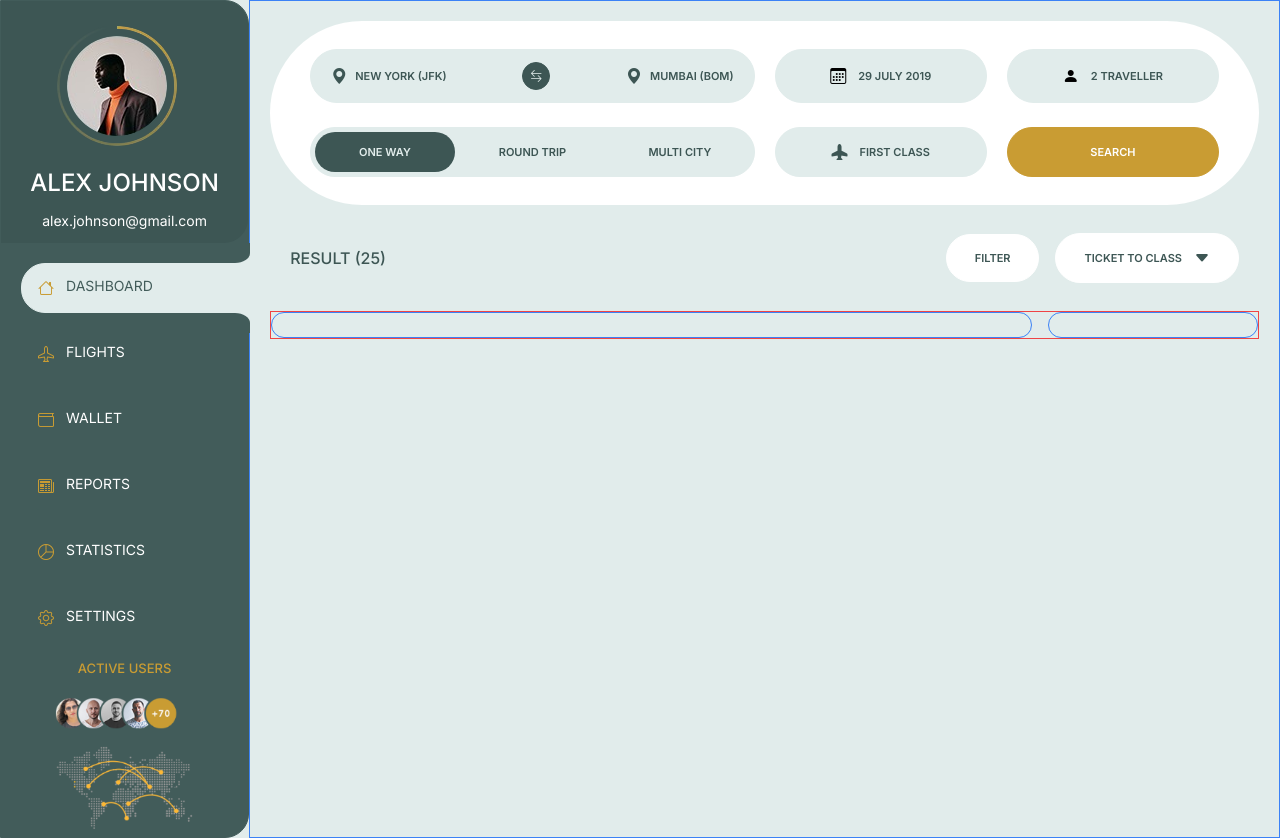
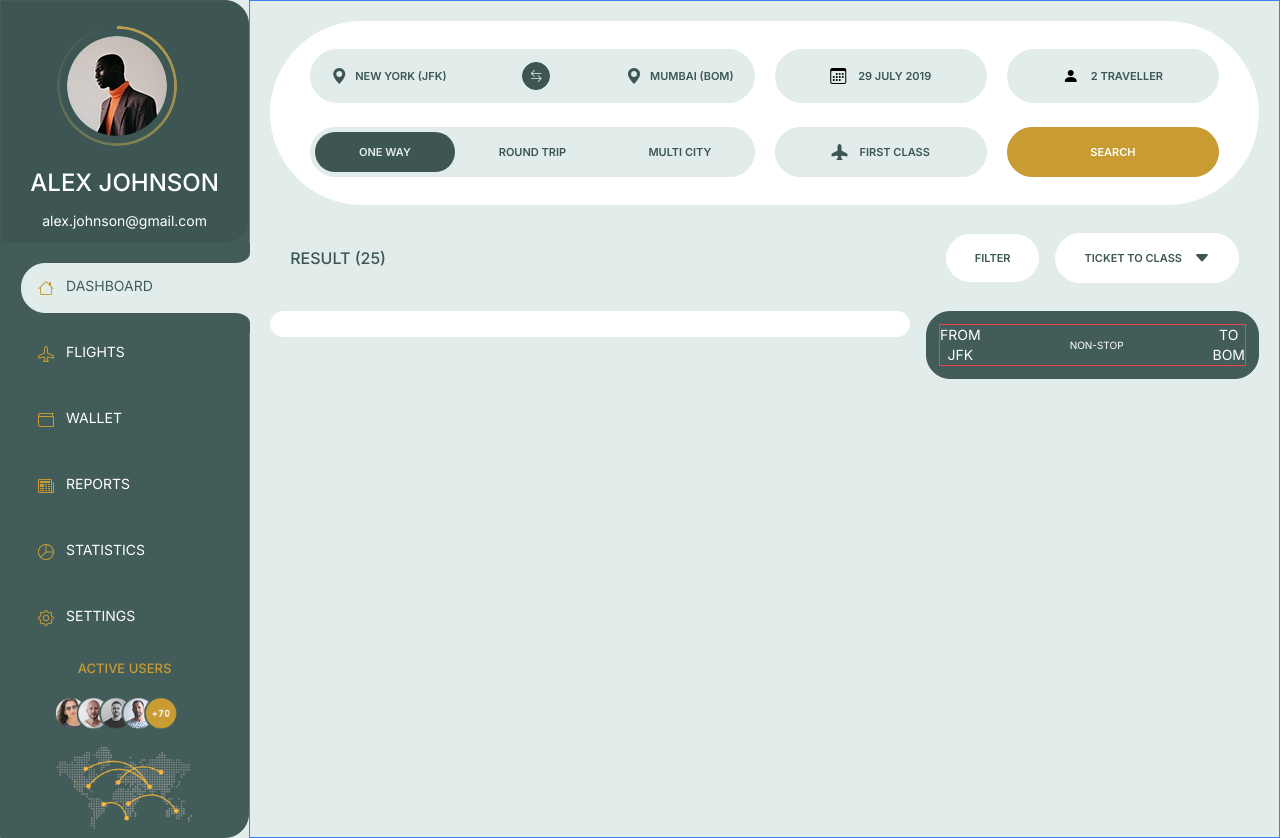
Before and after one commit to Tobbs101/thrillers-travels, a Next.js app: page / in a window 1280 px wide. Built offline with nearby package versions, Linux system fonts and the light colour scheme.

Commit message:
Updated CurrentTrips.tsx

```diff
--- a/components/CurrentTrips.tsx
+++ b/components/CurrentTrips.tsx
@@ -2,9 +2,21 @@ import React from "react";
 
 const CurrentTrips = () => {
   return (
-    <div className="w-full gap-4 flex items-start justify-center border border-red-500">
-      <div className="flex-[4] border border-blue-500 rounded-3xl p-3"></div>
-      <div className="flex-1 border border-blue-500 rounded-3xl p-3"></div>
+    <div className="w-full gap-4 flex items-start justify-center">
+      <div className="flex-[4] border border-white bg-white rounded-3xl p-3"></div>
+      <div className="flex-[2] border border-customBlue bg-customBlue rounded-3xl p-3">
+        <div className="border border-red-500 flex items-center justify-between">
+          <span className="text-white flex items-center justify-center flex-col text-sm">
+            <p>FROM</p>
+            <p>JFK</p>
+          </span>
+          <p className="text-[10px] font-normal text-white">NON-STOP</p>
+          <span className="text-white flex items-center justify-center flex-col text-sm">
+            <p>TO</p>
+            <p>BOM</p>
+          </span>
+        </div>
+      </div>
     </div>
   );
 };
```
